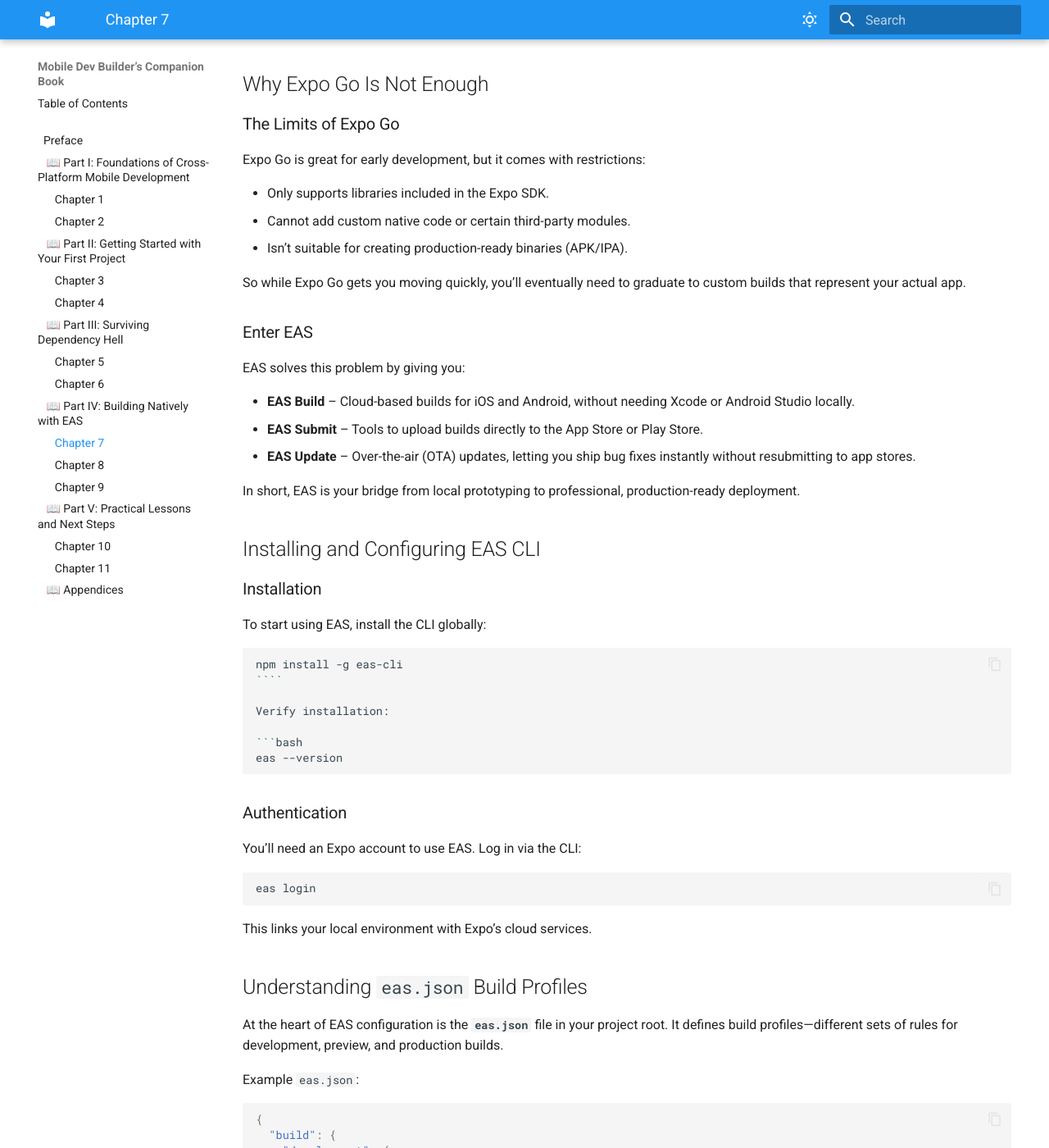
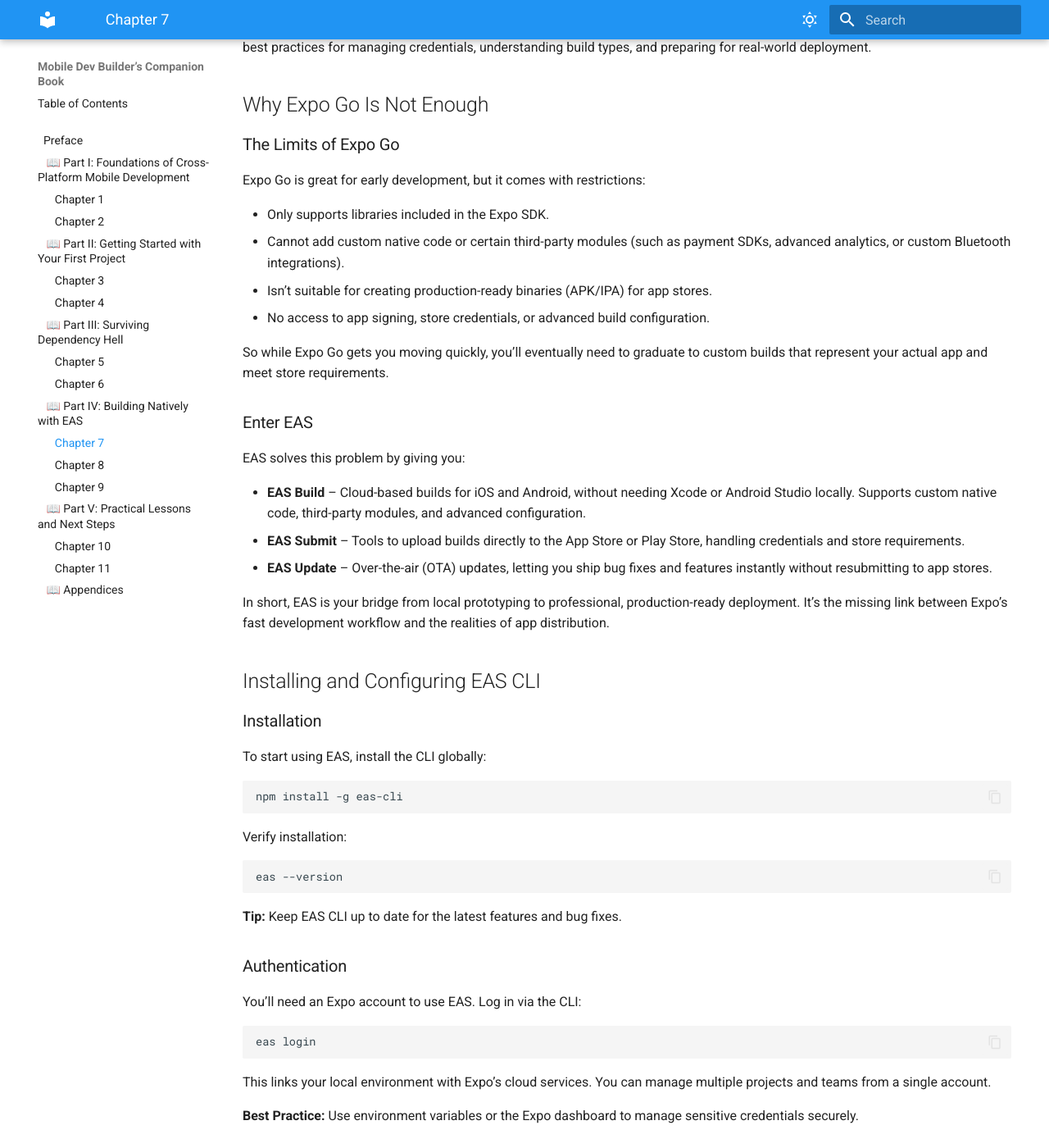
Before and after one commit to McKlay/mobile-dev-companion-book, an MkDocs documentation site: the page built from docs/chapter7.md, in a window 1280 px wide and 1400 px high, scrolled down 305 px. Shown: the whole window at 82% size. Built offline with MkDocs 1.6.1 and Material for MkDocs 9.7.7, drawn with Linux system fonts in a browser that asks for light colours; some of the changed text lies outside the part shown.

Commit message:
expanded details on EAS and build profile

`````diff
--- a/docs/chapter7.md
+++ b/docs/chapter7.md
@@ -7,9 +7,11 @@
 
 ---
 
+
 Up to this point, Expo Go has made development feel light and fast. You scan a QR code, and your app runs instantly. But sooner or later, you’ll hit its limitations: perhaps you want to integrate a payment SDK, test push notifications properly, or prepare an actual App Store build. At that point, Expo Go isn’t enough. You’ll need **Expo Application Services (EAS)**—Expo’s cloud-based build and deployment platform.
 
-This chapter introduces why EAS exists, how to set it up, and how to configure build profiles through `eas.json`.
+This chapter introduces why EAS exists, how to set it up, and how to configure build profiles through `eas.json`. You’ll also learn best practices for managing credentials, understanding build types, and preparing for real-world deployment.
+
 
 ## Why Expo Go Is Not Enough
 
@@ -17,21 +19,23 @@
 
 Expo Go is great for early development, but it comes with restrictions:
 
-* Only supports libraries included in the Expo SDK.
-* Cannot add custom native code or certain third-party modules.
-* Isn’t suitable for creating production-ready binaries (APK/IPA).
+- Only supports libraries included in the Expo SDK.
+- Cannot add custom native code or certain third-party modules (such as payment SDKs, advanced analytics, or custom Bluetooth integrations).
+- Isn’t suitable for creating production-ready binaries (APK/IPA) for app stores.
+- No access to app signing, store credentials, or advanced build configuration.
 
-So while Expo Go gets you moving quickly, you’ll eventually need to graduate to custom builds that represent your actual app.
+So while Expo Go gets you moving quickly, you’ll eventually need to graduate to custom builds that represent your actual app and meet store requirements.
 
 ### Enter EAS
 
 EAS solves this problem by giving you:
 
-* **EAS Build** – Cloud-based builds for iOS and Android, without needing Xcode or Android Studio locally.
-* **EAS Submit** – Tools to upload builds directly to the App Store or Play Store.
-* **EAS Update** – Over-the-air (OTA) updates, letting you ship bug fixes instantly without resubmitting to app stores.
+- **EAS Build** – Cloud-based builds for iOS and Android, without needing Xcode or Android Studio locally. Supports custom native code, third-party modules, and advanced configuration.
+- **EAS Submit** – Tools to upload builds directly to the App Store or Play Store, handling credentials and store requirements.
+- **EAS Update** – Over-the-air (OTA) updates, letting you ship bug fixes and features instantly without resubmitting to app stores.
 
-In short, EAS is your bridge from local prototyping to professional, production-ready deployment.
+In short, EAS is your bridge from local prototyping to professional, production-ready deployment. It’s the missing link between Expo’s fast development workflow and the realities of app distribution.
+
 
 ## Installing and Configuring EAS CLI
 
@@ -41,13 +45,15 @@
 
 ```bash
 npm install -g eas-cli
-````
+```
 
 Verify installation:
 
 ```bash
 eas --version
 ```
+
+**Tip:** Keep EAS CLI up to date for the latest features and bug fixes.
 
 ### Authentication
 
@@ -57,13 +63,16 @@
 eas login
 ```
 
-This links your local environment with Expo’s cloud services.
+This links your local environment with Expo’s cloud services. You can manage multiple projects and teams from a single account.
+
+**Best Practice:** Use environment variables or the Expo dashboard to manage sensitive credentials securely.
+
 
 ## Understanding `eas.json` Build Profiles
 
-At the heart of EAS configuration is the **`eas.json`** file in your project root. It defines build profiles—different sets of rules for development, preview, and production builds.
+At the heart of EAS configuration is the **`eas.json`** file in your project root. It defines build profiles—different sets of rules for development, preview, and production builds. This file lets you customize how your app is built, signed, and distributed for different scenarios.
 
-Example `eas.json`:
+**Example `eas.json`:**
 
 ```json
 {
@@ -84,16 +93,29 @@
 
 ### Profiles Explained
 
-* **Development** – For testing with Dev Clients. Includes debugging tools.
-* **Preview** – For sharing with testers, but not full production.
-* **Production** – Optimized for release; ready to upload to stores.
+- **Development** – For testing with Dev Clients. Includes debugging tools, hot reloading, and is not intended for public release.
+- **Preview** – For sharing with testers, QA, or stakeholders. Not a full production build, but close to release quality.
+- **Production** – Optimized for release; ready to upload to stores. Includes minification, signing, and all production optimizations.
 
-Each profile can specify options like distribution type, Gradle/Xcode settings, or even custom build scripts.
+Each profile can specify options like distribution type, Gradle/Xcode settings, environment variables, or even custom build scripts. You can add more profiles for staging, QA, or other workflows as needed.
+
+**Best Practices:**
+
+- Use descriptive profile names for clarity.
+- Store secrets and signing credentials securely (never commit them to version control).
+- Review the EAS documentation for advanced configuration options.
+
 
 ## Conclusion: Setting the Stage for Native Builds
 
 EAS is more than just a build tool—it’s the infrastructure that carries your project from sandbox to store. By understanding why Expo Go isn’t enough, installing the CLI, and learning how build profiles work, you’ve taken the first step into serious mobile development.
 
+**Key Takeaways:**
+
+- EAS unlocks custom native code, advanced modules, and production-ready builds.
+- The CLI and `eas.json` give you fine-grained control over your build process.
+- Build profiles let you tailor builds for development, testing, and release.
+
 In the next chapter, we’ll put this knowledge into practice by creating your first native build and running it on a device.
 
 ---
`````
